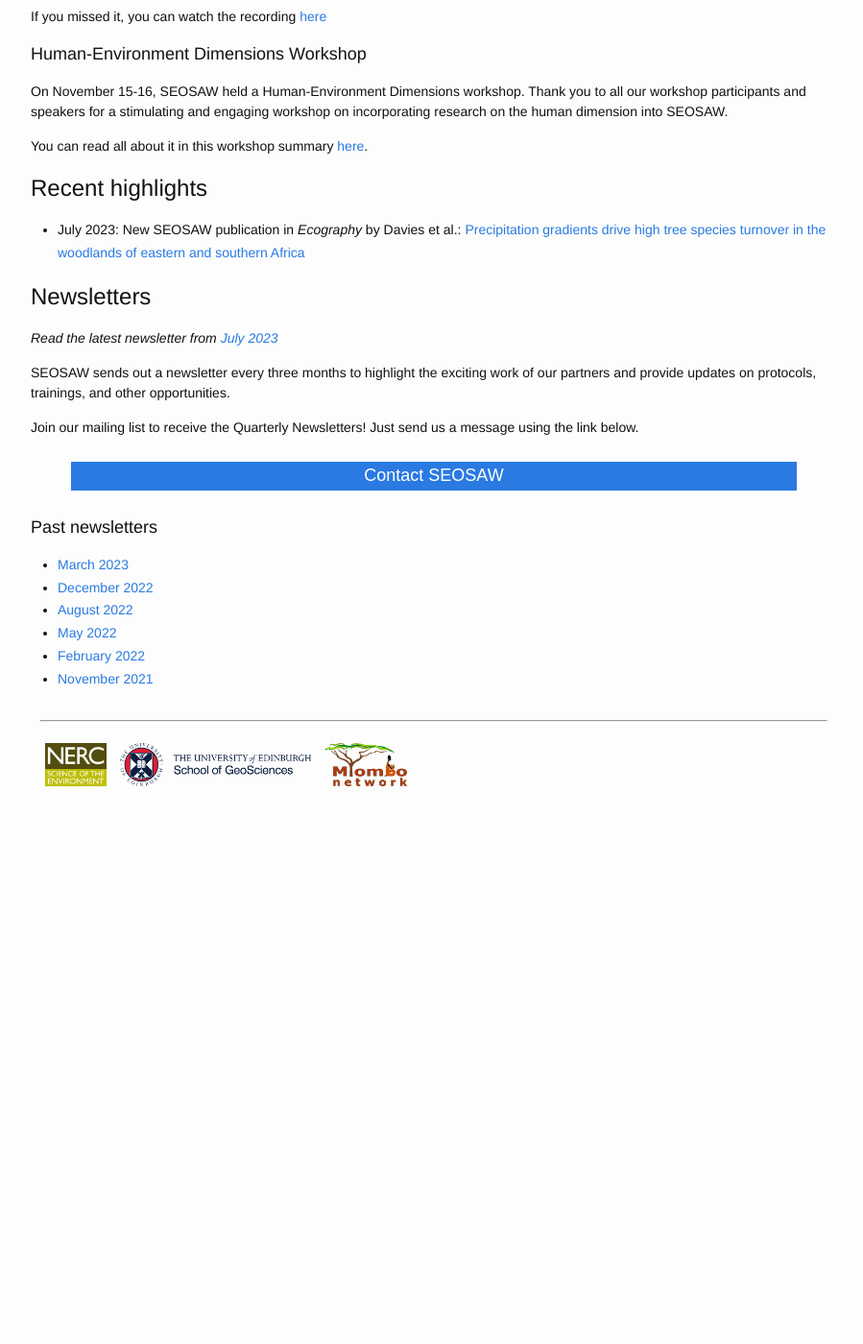
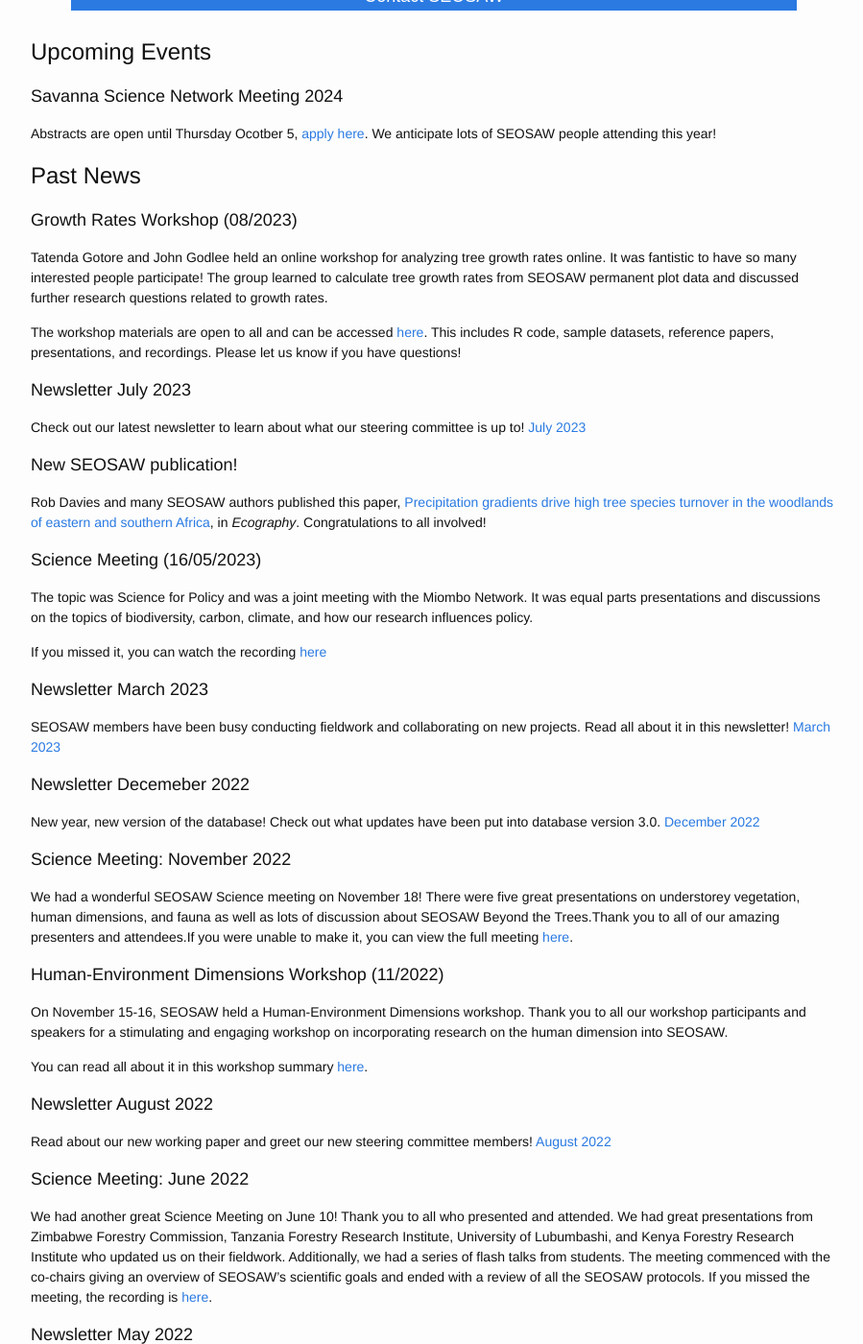
Before and after one commit to seosaw/seosaw.github.io, a Jekyll site: the page built from news.md, in a window 1280 px wide and 1400 px high, scrolled down 432 px. Shown: the whole window at 96% size, without its empty margins (188-1087 px from the left). Built offline with Jekyll 4.4.1, drawn with Linux system fonts in a browser that asks for light colours; nearby versions of some CDN libraries; our own code applies the rules of GitHub Pages for plain Markdown files; before the commit the page ends 1266 px from its top, so only the background shows below that; some of the changed text lies outside the part shown.

Commit message:
New News Page format
Created list of SEOSAW events as suggested by John.  It also includes a google drive link to the Growth rates material, which is currently not on the website.
I added all past newsletters and science meetings are their own entries. Please adjust as you see fit.

```diff
--- a/news.md
+++ b/news.md
@@ -4,42 +4,69 @@
 
 # News
 
-## Past events:
+*Read the latest newsletter from [July 2023](https://sway.office.com/QKNCYwypIZdKfBq0?ref=Link&loc=play)*
+
+SEOSAW sends out a newsletter every three months to highlight the exciting work of our partners and provide updates on protocols, trainings, and other opportunities. Join our mailing list to receive the Quarterly Newsletters!  Just send us a message using the link below.
+<div class="landing-btn-wrapper">
+<form action="{{ site.baseurl }}/contact.html">
+  <button class="landing-btn" type="submit">Contact SEOSAW</button>
+</form>
+</div>
+
+## Upcoming Events
+### Savanna Science Network Meeting 2024
+Abstracts are open until Thursday Ocotber 5, [apply here](https://www.sanparks.org/scientific-services/events/savanna-science-network-meeting-2024). We anticipate lots of SEOSAW people attending this year!
+
+
+## Past News
+
+### Growth Rates Workshop (08/2023)
+Tatenda Gotore and John Godlee held an online workshop for analyzing tree growth rates online. It was fantistic to have so many interested people participate!  The group learned to calculate tree growth rates from SEOSAW permanent plot data and discussed further research questions related to growth rates.
+
+The workshop materials are open to all and can be accessed [here](https://drive.google.com/drive/folders/1NP3vjDOvXwqJbUz5Cd3R-ZFG7H2RholA?usp=drive_link). This includes R code, sample datasets, reference papers, presentations, and recordings. Please let us know if you have questions!
+
+### Newsletter July 2023
+Check out our latest newsletter to learn about what our steering committee is up to! [July 2023](https://sway.office.com/QKNCYwypIZdKfBq0?ref=Link&loc=play)
+
+### New SEOSAW publication!
+Rob Davies and many SEOSAW authors published this paper, [Precipitation gradients drive high tree species turnover in the woodlands of eastern and southern Africa](http://doi.org/10.1111/ecog.06720), in *Ecography*.  Congratulations to all involved!
+
 ### Science Meeting (16/05/2023)
 
 The topic was Science for Policy and was a joint meeting with the Miombo Network.  It was equal parts presentations and discussions on the topics of biodiversity, carbon, climate, and how our research influences policy.
 
 If you missed it, you can watch the recording [here](https://ed-ac-uk.zoom.us/rec/share/PFYFAeZ1tdQvRRkDshbqaLIcrKiJSQpe2AlaMe0kM3agraXHI1WoaCBLNzKePVE0.gkyWD2nHGTGj1VT8)
 
-### Human-Environment Dimensions Workshop
+### Newsletter March 2023
+SEOSAW members have been busy conducting fieldwork and collaborating on new projects.  Read all about it in this newsletter! [March 2023](https://sway.office.com/63ZWok7hoAYdSMgs?ref=Link)
+
+### Newsletter Decemeber 2022
+New year, new version of the database!  Check out what updates have been put into database version 3.0. [December 2022](https://sway.office.com/CZLMRbX1jvRTiDqU?ref=Link)
+
+### Science Meeting: November 2022
+We had a wonderful SEOSAW Science meeting on November 18!  There were five great presentations on understorey vegetation, human dimensions, and fauna as well as lots of discussion about SEOSAW Beyond the Trees.Thank you to all of our amazing presenters and attendees.If you were unable to make it, you can view the full meeting [here](https://ed-ac-uk.zoom.us/rec/share/1XNUAWWfMmq9uE4nBZ_cJ8OrG6AZSTHevzYZgTt8heTcBJWCfylZBBhnMzeM6uUB.All97l2vuW8Wh7A0).
+
+### Human-Environment Dimensions Workshop (11/2022)
 
 On November 15-16, SEOSAW held a Human-Environment Dimensions workshop. Thank you to all our workshop participants and speakers for a stimulating and engaging workshop on incorporating research on the human dimension into SEOSAW.
 
 You can read all about it in this workshop summary [here](https://bitbucket.org/miombo/seosaw/raw/master/doc/workshop_reports%5CH-E%20Workshop%20Report.pdf).
 
-## Recent highlights
+### Newsletter August 2022
+Read about our new working paper and greet our new steering committee members! [August 2022](https://sway.office.com/jP61ngxt4D6yeHPz?ref=Link)
 
-* July 2023:  New SEOSAW publication in *Ecography* by Davies et al.: [Precipitation gradients drive high tree species turnover in the woodlands of eastern and southern Africa](http://doi.org/10.1111/ecog.06720)
+### Science Meeting: June 2022
+ We had another great Science Meeting on June 10!  Thank you to all who presented and attended.  We had great presentations from Zimbabwe Forestry Commission, Tanzania Forestry Research Institute, University of Lubumbashi, and Kenya Forestry Research Institute who updated us on their fieldwork. Additionally, we had a series of flash talks from students.  The meeting commenced with the co-chairs giving an overview of SEOSAW’s scientific goals and ended with a review of all the SEOSAW protocols. If you missed the meeting, the recording is [here](https://ed-ac-uk.zoom.us/rec/share/YYCAuZ53oAowLyJspCZU1b03-ZGU-5Tryj4Uy29tr8c5xb_ATpzRqXAO0lcr6BsZ.c3udR6Wf4wtYjnoJ).
 
 
-## Newsletters
-*Read the latest newsletter from [July 2023](https://sway.office.com/QKNCYwypIZdKfBq0?ref=Link&loc=play)*
+### Newsletter May 2022
+Read about the SEOSAW workshops held in March and more! [May 2022](https://sway.office.com/1ygFjSV2UCFKd6qP?ref=Link)
 
-SEOSAW sends out a newsletter every three months to highlight the exciting work of our partners and provide updates on protocols, trainings, and other opportunities.
+### Newsletter February 2022
+SEOSAW members win grants! [February 2022](https://sway.office.com/yOc4A2qqAXhZAvSJ?ref=Link)
 
-Join our mailing list to receive the Quarterly Newsletters!  Just send us a message using the link below.
+### Newsletter November 2021
+ Fieldwork galor and more in this newsletter! [November 2021](https://sway.office.com/Hl8XFdvCgiowQiVs?ref=Link)
 
-<div class="landing-btn-wrapper">
-<form action="{{ site.baseurl }}/contact.html">
-  <button class="landing-btn" type="submit">Contact SEOSAW</button>
-</form>
-</div>
-
-### Past newsletters
-
-* [March 2023](https://sway.office.com/63ZWok7hoAYdSMgs?ref=Link)
-* [December 2022](https://sway.office.com/CZLMRbX1jvRTiDqU?ref=Link)
-* [August 2022](https://sway.office.com/jP61ngxt4D6yeHPz?ref=Link)
-* [May 2022](https://sway.office.com/1ygFjSV2UCFKd6qP?ref=Link)
-* [February 2022](https://sway.office.com/yOc4A2qqAXhZAvSJ?ref=Link)
-* [November 2021](https://sway.office.com/Hl8XFdvCgiowQiVs?ref=Link)
+### September 2021
+On September 30, SEOSAW held its first Science Meeting! It was a great success with six wonderful presentations and 35+ attendees.
```
